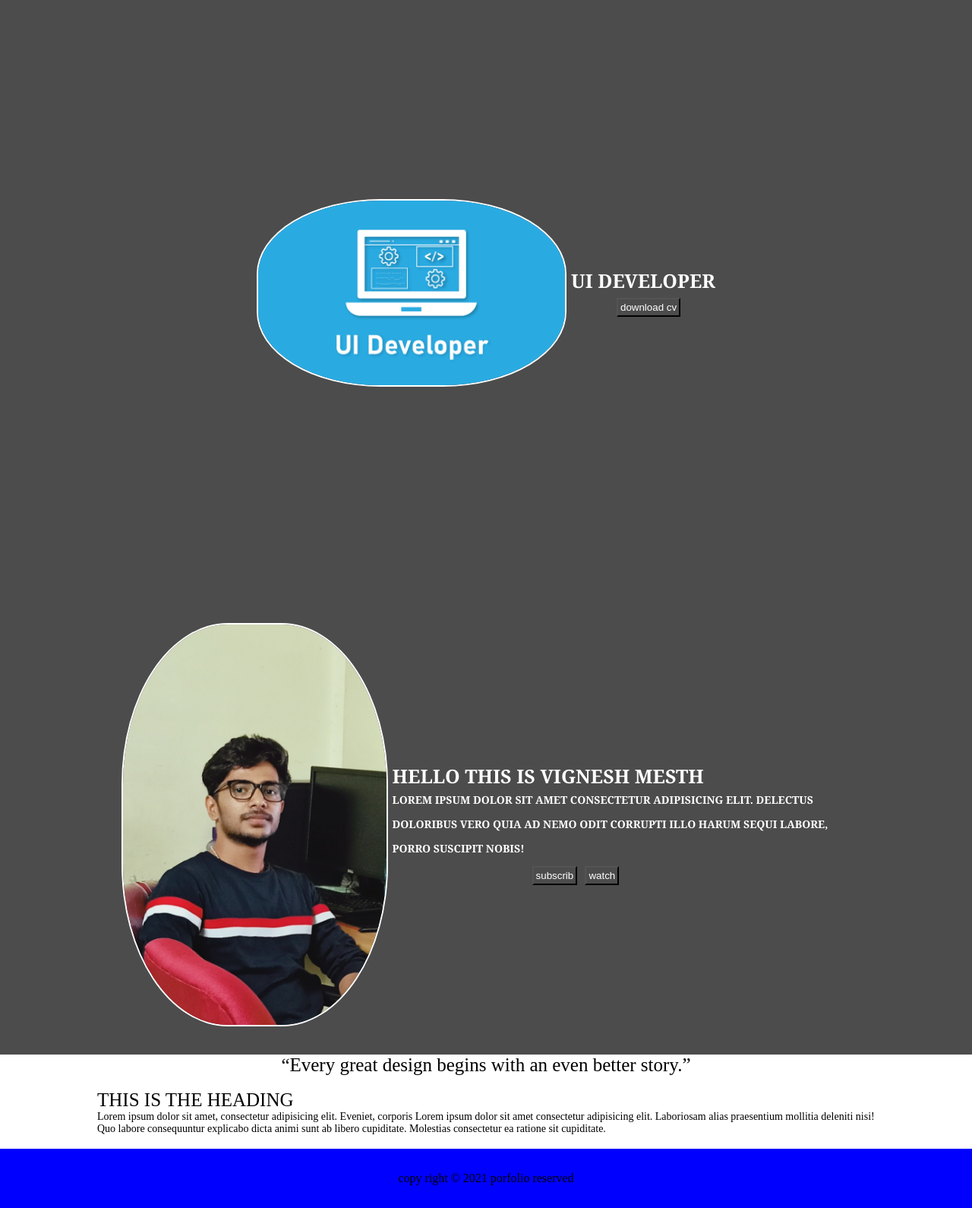
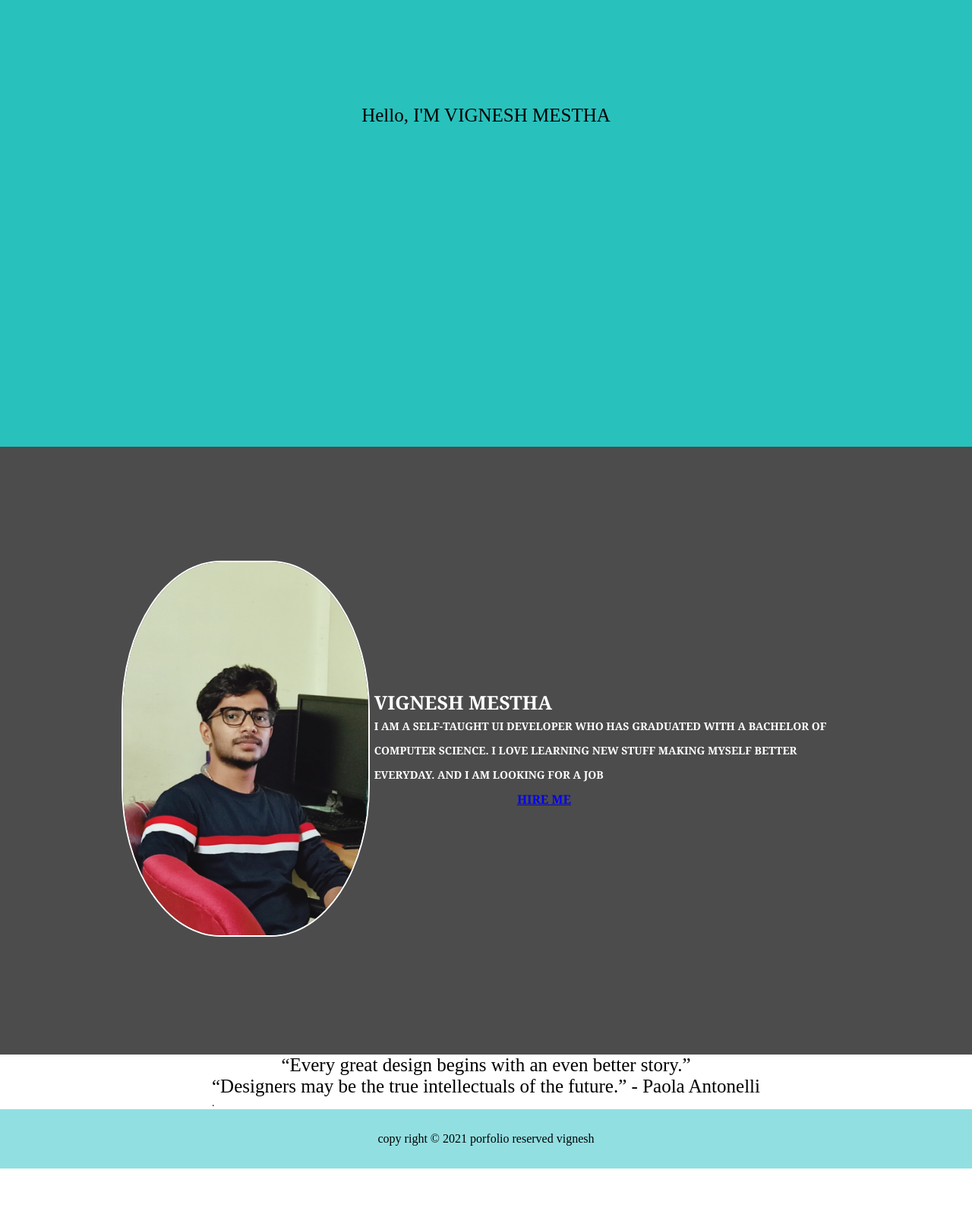
Before and after one commit to vignesh1244/portf, a plain HTML site: page index.html in a window 1280 px wide. Shown: the part 118-1708 px from the top of the page at 76% size. After the commit the page ends 1656 px from the top, so only its background shows below. Drawn offline with Linux system fonts and the light colour scheme.

Commit message:
up
update

```diff
--- a/index.html
+++ b/index.html
@@ -8,7 +8,7 @@
   <title>education site</title>
   <link rel="stylesheet" href="style.css">
   <!-- bootsrap css -->
-  <!-- <link href="https://cdn.jsdelivr.net/npm/bootstrap@5.1.3/dist/css/bootstrap.min.css" rel="stylesheet" integrity="sha384-1BmE4kWBq78iYhFldvKuhfTAU6auU8tT94WrHftjDbrCEXSU1oBoqyl2QvZ6jIW3" crossorigin="anonymous"> -->
+  <!-- <link href="https://cdn.jsdelivr.net/npm/bootstrap@5.1.3/dist/css/bootstrap.min.css" rel="stylesheet" integrity="sha384-1BmE4kWBq78iYhFldvKuhfTAU6auU8tT94WrHftjDbrCEXSU1oBoqyl2QvZ6jIW3" crossorigin="anonymous">  -->
 
 
 </head>
@@ -18,8 +18,8 @@
     <ul class="navlist v-class-resp">
       <div class="log"><img src="image/LOGO.png" alt="logo"></div>
       <li><a href="#home">home</a></li>
-      <li><a href="#">about</a></li>
-      <li><a href="#">service</a></li>
+      <li><a href="#about">about</a></li>
+      <li><a href="#quotes">designer quotes</a></li>
       <li><a href="#">contact</a></li>
     </ul>
     <div class="rightnav v-class-resp">
@@ -36,18 +36,37 @@
 
   <!-- section home section -->
 
-  <section class="firstsection background">
+  <section id="home" class="box1">
+
+
+    <div class="name">
+      <p class="textbig">Hello,
+        I'M VIGNESH MESTHA
+      </p>
+      <!-- <p class="textsmall">I am Self-taught UI Developer</p> -->
+
+  </section>
+
+
+
+  <!-- section about section -->
+
+  <section id="about" class="firstsection background">
     <div class="mainbox">
 
       <div class="shalf">
-        <img src="image/ui.png" alt="">
+        <img src="image/vig.jpg" alt="">
       </div>
 
       <div class="fhalf">
-        <p class="textbig">ui developer</p>
-        <p class="textsmall"></p>
+        <p class="textbig"> vignesh mestha</p>
+        <p class="textsmall"> I am a self-taught UI Developer who has graduated with a bachelor of computer science. I
+          love learning new stuff making myself better everyday.
+          And I am looking for a job</p>
         <div class="buttons">
-          <button class="button">download cv</button>
+          <a class="btn1" href="mailto:vigneshsm1244@gmail.com">Hire me</a>
+
+          <!-- <button class="button">watch </button> -->
         </div>
       </div>
 
@@ -55,32 +74,7 @@
   </section>
 
 
-
-  <!-- section about section -->
-
-  <section class="firstsection background">
-    <div class="mainbox">
-
-      <div class="shalf">
-        <img src="image/vig.jpg" alt="" >
-      </div>
-
-      <div class="fhalf">
-        <p class="textbig">hello this is vignesh mesth</p>
-        <p class="textsmall">Lorem ipsum dolor sit amet consectetur adipisicing elit. Delectus doloribus vero quia ad
-          nemo
-          odit corrupti illo harum sequi labore, porro suscipit nobis!</p>
-          <div class="buttons">
-            <button class="button">subscrib</button>
-            <button class="button">watch </button>
-          </div>
-        </div>
-
-    </div>
-  </section>
-
-
-  <section class="sectiondown col inl">
+  <section id="quotes" class="sectiondown col inl">
     <div class="paras">
       <p class="textbig">“Every great design begins with an even better story.”</p>
       <P class="textsmall">
@@ -95,10 +89,8 @@
 
   <section class="sectiondown left  col inl">
     <div class="paras">
-      <p class="textbig">THIS IS THE HEADING</p>
-      <P class="textsmall">Lorem ipsum dolor sit amet, consectetur adipisicing elit. Eveniet, corporis Lorem ipsum dolor
-        sit amet consectetur adipisicing elit. Laboriosam alias praesentium mollitia deleniti nisi! Quo labore
-        consequuntur explicabo dicta animi sunt ab libero cupiditate. Molestias consectetur ea ratione sit cupiditate.
+      <p class="textbig">“Designers may be the true intellectuals of the future.” - Paola Antonelli</p>
+      <P class="textsmall">.
       </P>
 
 
@@ -112,13 +104,13 @@
 
   <footer>
     <div class="text-center">
-      <p>copy right &copy; 2021 porfolio reserved</p>
+      <p>copy right &copy; 2021 porfolio reserved vignesh</p>
 
     </div>
   </footer>
 
 
-<script src="js/respo.js"></script>
+  <script src="js/respo.js"></script>
 
 
 
--- a/style.css
+++ b/style.css
@@ -7,7 +7,7 @@ body{
 }
 .navbar{
     display: flex;
-    background-color: rgb(243, 8, 8);
+    background-color: rgb(200, 162, 199);;
     justify-content: center;
     align-items: center;
     top:0;
@@ -58,6 +58,18 @@ body{
 }
 
 
+#home{
+    height: 75vh;
+    text-align: center;
+    background-color: #29C1BC;
+}
+.name{
+    justify-content: center;
+    align-content: center;
+    padding-top: 150px;
+}
+
+
 
 .mainbox{
     display: flex;
@@ -81,10 +93,7 @@ body{
     padding-left: 10px;
 
 }
-.shalf{
-    /* border:2px solid white; */
 
-}
 .shalf img{
 
     border-radius: 40%;
@@ -136,7 +145,7 @@ body{
 .text-center p{
     text-align: center;
     padding: 30px;
-    background-color: blue;
+    background-color: rgb(146, 223, 226);
 }
 .burgur{
     display: none;
@@ -155,7 +164,7 @@ body{
 }
 
 
-@media  only  screen and (max-width: 1000px) {
+@media  only  screen and (max-width: 800px) {
     .navlist{
         flex-direction: column;
     }
@@ -183,9 +192,7 @@ body{
     .v-class-resp{
         opacity:  0;
     }
-    .firstsection{
 
-    }
     .mainbox{
         flex-direction: column;
         height: 100vh;
@@ -228,7 +235,7 @@ body{
 
     } */
 
-    }
+
 
     .col{
         flex-direction: column;
```
Also changed, not shown: 1 other file.
